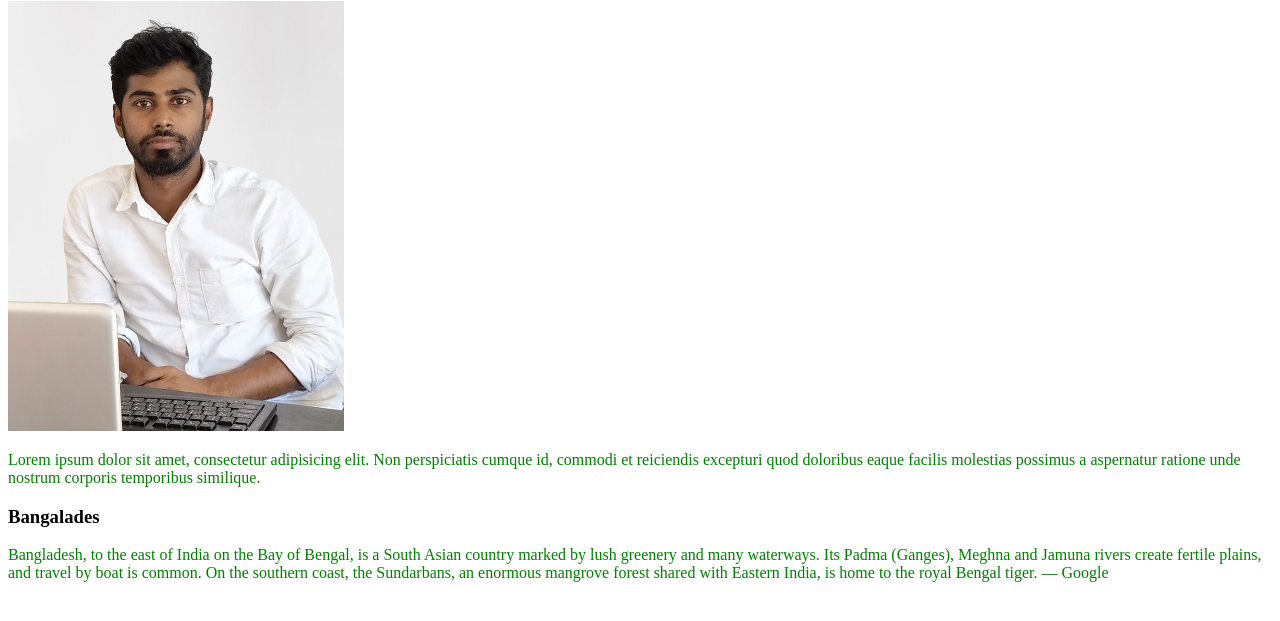
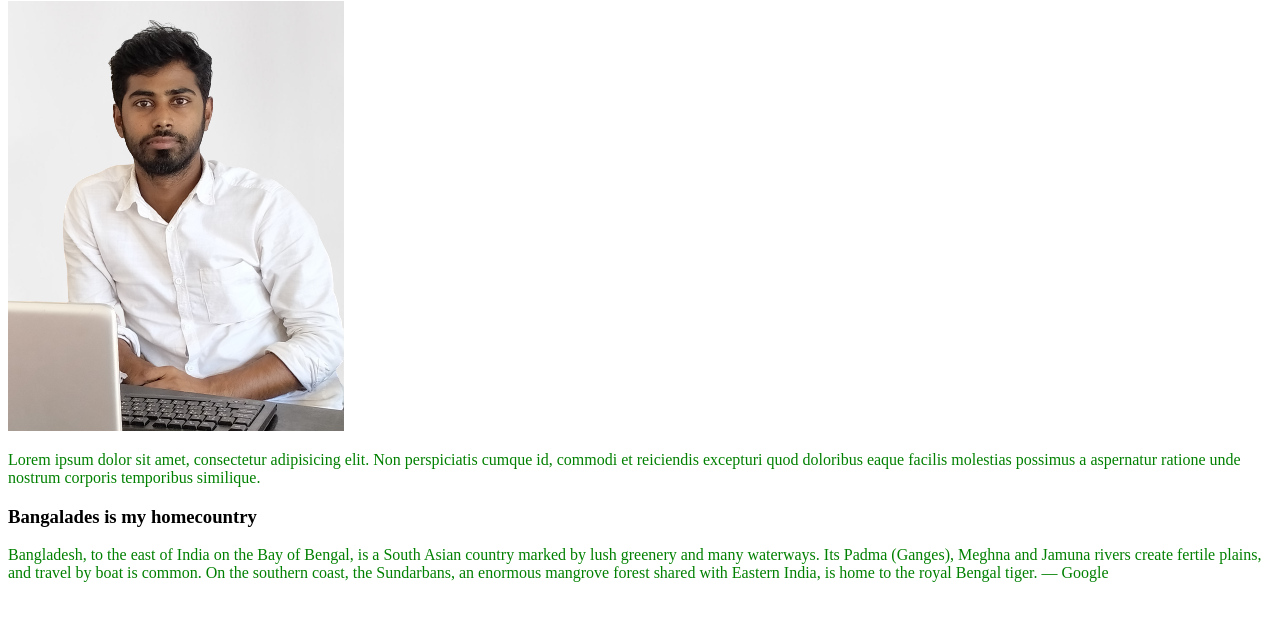
Before and after one commit to monzurulislam997/my-second-repo, a plain HTML site: page index.html in a window 1280 px wide. Shown: the part 79-700 px from the top of the page. Drawn offline with Linux system fonts and the light colour scheme.

Commit message:
Heading changed

```diff
--- a/index.html
+++ b/index.html
@@ -11,7 +11,7 @@
     <h1>Now I can write code </h1>
     <img src="Webhero.png" alt="">
     <p>Lorem ipsum dolor sit amet, consectetur adipisicing elit. Non perspiciatis cumque id, commodi et reiciendis excepturi quod doloribus eaque facilis molestias possimus a aspernatur ratione unde nostrum corporis temporibus similique.</p>
-    <h3>Bangalades</h3>
+    <h3>Bangalades is my homecountry</h3>
     <p>Bangladesh, to the east of India on the Bay of Bengal, is a South Asian country marked by lush greenery and many waterways. Its Padma (Ganges), Meghna and Jamuna rivers create fertile plains, and travel by boat is common. On the southern coast, the Sundarbans, an enormous mangrove forest shared with Eastern India, is home to the royal Bengal tiger. ― Google</p>
 </body>
 </html>
```
